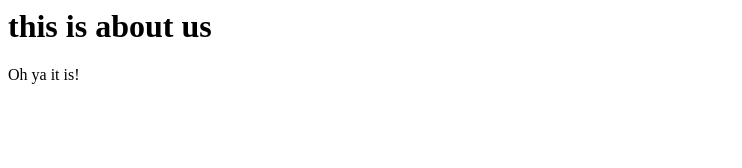
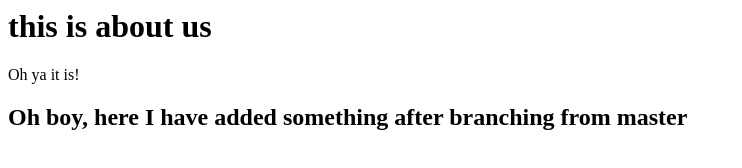
Before and after one commit to MIHIRZZ/ConsultAdd, a plain HTML site: page about_us.html in a window 1280 px wide. Shown: the whole page, without its empty margins (0-742 px from the left). Drawn offline with Linux system fonts and the light colour scheme.

Commit message:
Update about_us.html
updated a line after branching

```diff
--- a/about_us.html
+++ b/about_us.html
@@ -3,5 +3,7 @@
 <h1>this is about us</h1>
 
 <p>Oh ya it is!</p>
+
+<h2>Oh boy, here I have added something after branching from master</h2>
 </body>
 </html>
```
